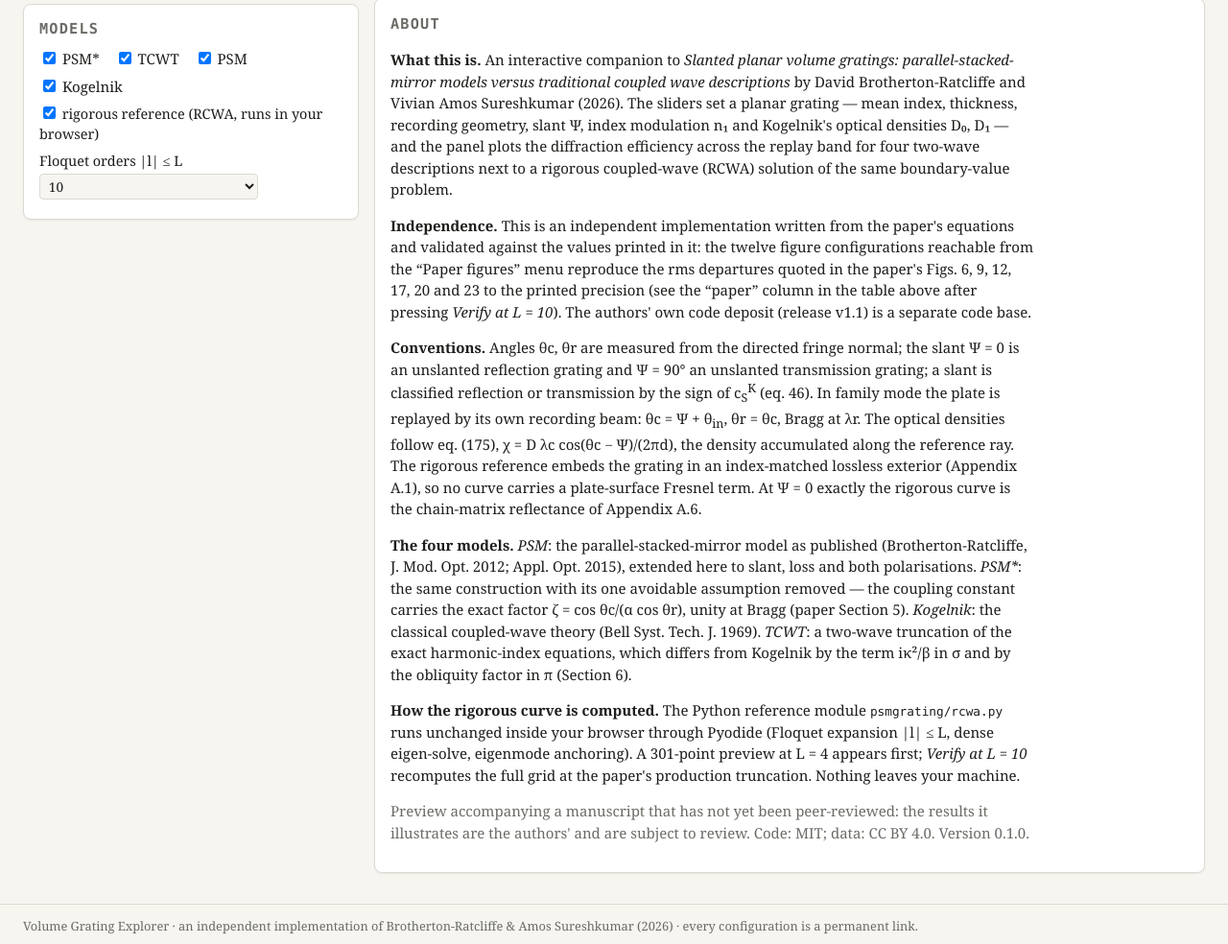
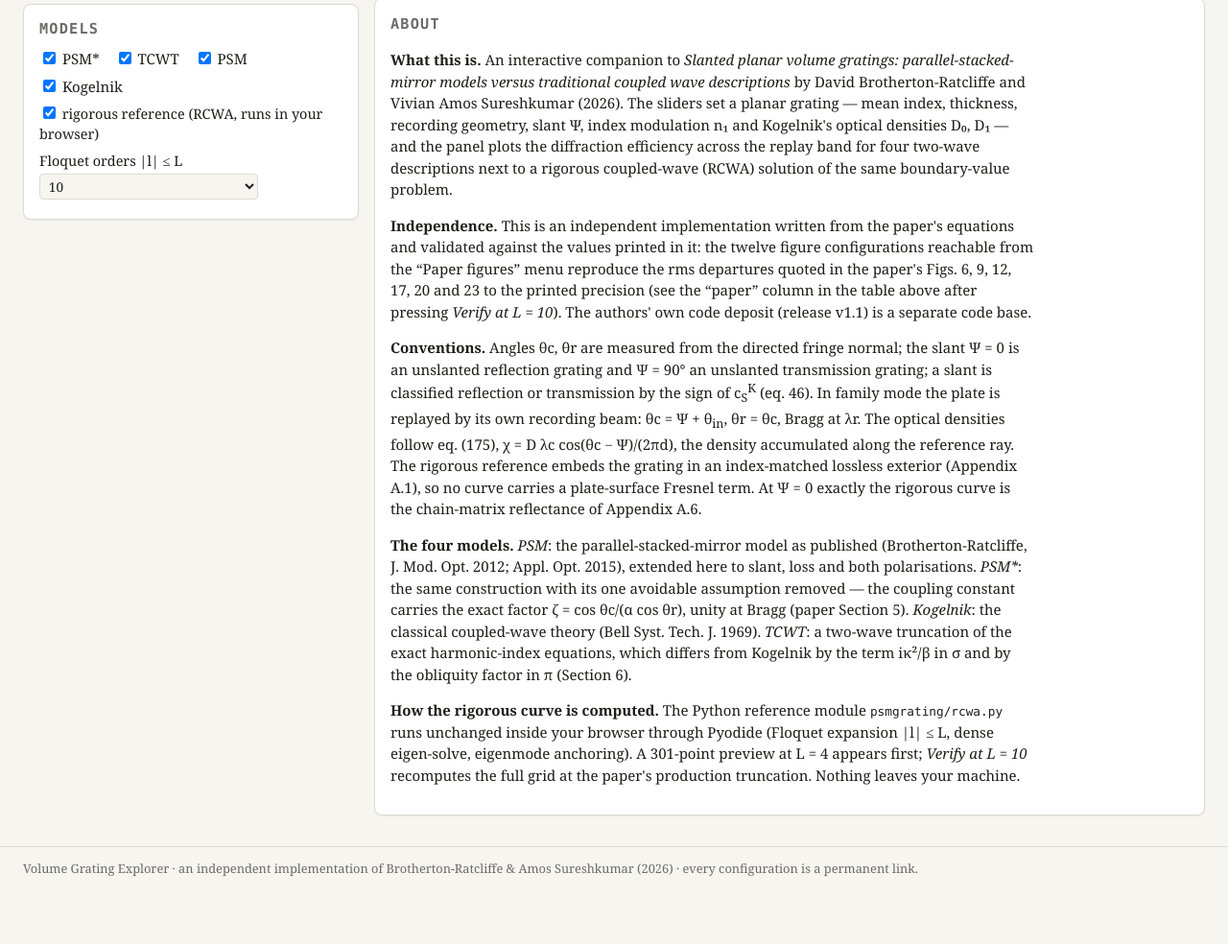
Before and after one commit to vivian4fb/PSM_hosting, a website with bundled scripts: page index.html in a window 1280 px wide. Shown: the part 1339-2323 px from the top of the page at 96% size. After the commit the page ends 2263 px from the top, so only its background shows below. Built offline with nearby package versions, Linux system fonts and the light colour scheme.

Commit message:
About panel: drop the closing preview/licence sentence
Co-Authored-By: Claude Fable 5.1 <noreply@anthropic.com>

```diff
--- a/index.html
+++ b/index.html
@@ -122,7 +122,6 @@ kbd { font-family: ui-monospace, Consolas, monospace; font-size: 0.85em; border:
       <p><strong>Conventions.</strong> Angles θc, θr are measured from the directed fringe normal; the slant Ψ = 0 is an unslanted reflection grating and Ψ = 90° an unslanted transmission grating; a slant is classified reflection or transmission by the sign of c<sub>S</sub><sup>K</sup> (eq. 46). In family mode the plate is replayed by its own recording beam: θc = Ψ + θ<sub>in</sub>, θr = θc, Bragg at λr. The optical densities follow eq. (175), χ = D λc cos(θc − Ψ)/(2πd), the density accumulated along the reference ray. The rigorous reference embeds the grating in an index-matched lossless exterior (Appendix A.1), so no curve carries a plate-surface Fresnel term. At Ψ = 0 exactly the rigorous curve is the chain-matrix reflectance of Appendix A.6.</p>
       <p><strong>The four models.</strong> <em>PSM</em>: the parallel-stacked-mirror model as published (Brotherton-Ratcliffe, J. Mod. Opt. 2012; Appl. Opt. 2015), extended here to slant, loss and both polarisations. <em>PSM*</em>: the same construction with its one avoidable assumption removed — the coupling constant carries the exact factor ζ = cos θc/(α cos θr), unity at Bragg (paper Section 5). <em>Kogelnik</em>: the classical coupled-wave theory (Bell Syst. Tech. J. 1969). <em>TCWT</em>: a two-wave truncation of the exact harmonic-index equations, which differs from Kogelnik by the term iκ²/β in σ and by the obliquity factor in π (Section 6).</p>
       <p><strong>How the rigorous curve is computed.</strong> The Python reference module <code>psmgrating/rcwa.py</code> runs unchanged inside your browser through Pyodide (Floquet expansion |l| ≤ L, dense eigen-solve, eigenmode anchoring). A 301-point preview at L = 4 appears first; <em>Verify at L = 10</em> recomputes the full grid at the paper's production truncation. Nothing leaves your machine.</p>
-      <p class="muted">Preview accompanying a manuscript that has not yet been peer-reviewed: the results it illustrates are the authors' and are subject to review. Code: MIT; data: CC BY 4.0. Version 0.1.0.</p>
     </div>
   </section>
 </main>
```
